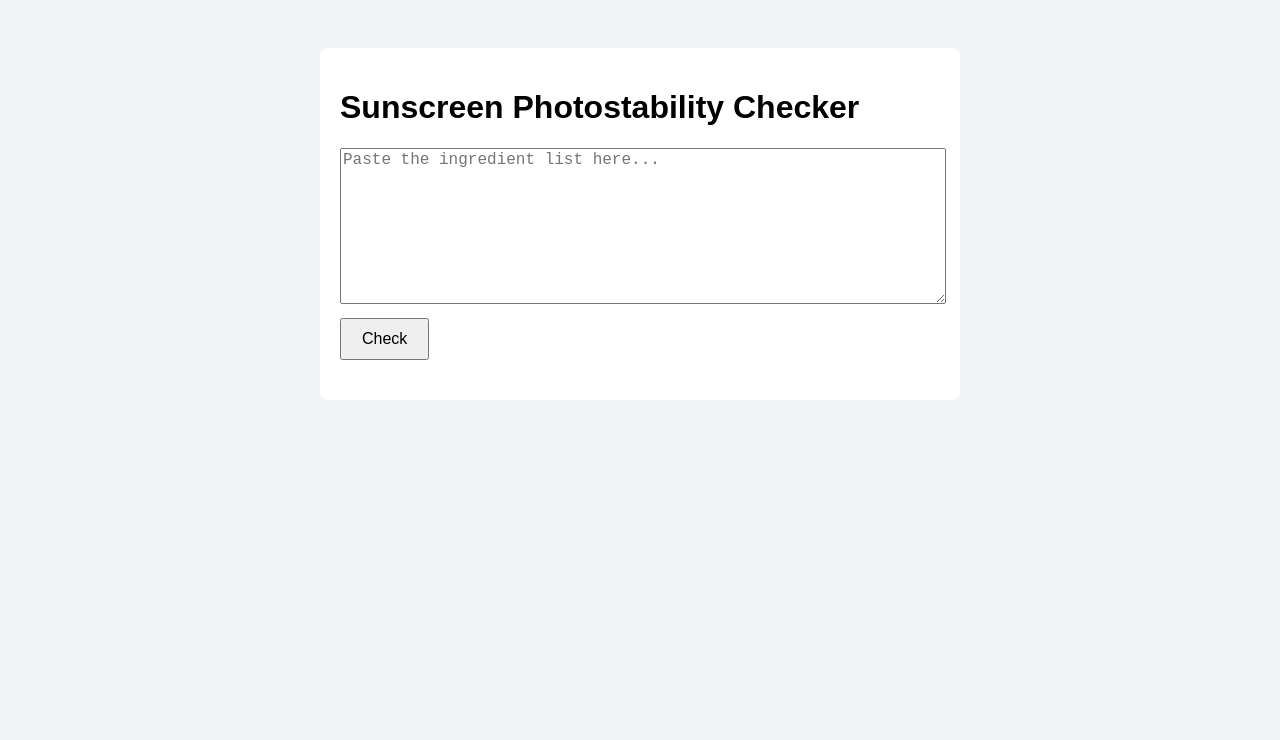
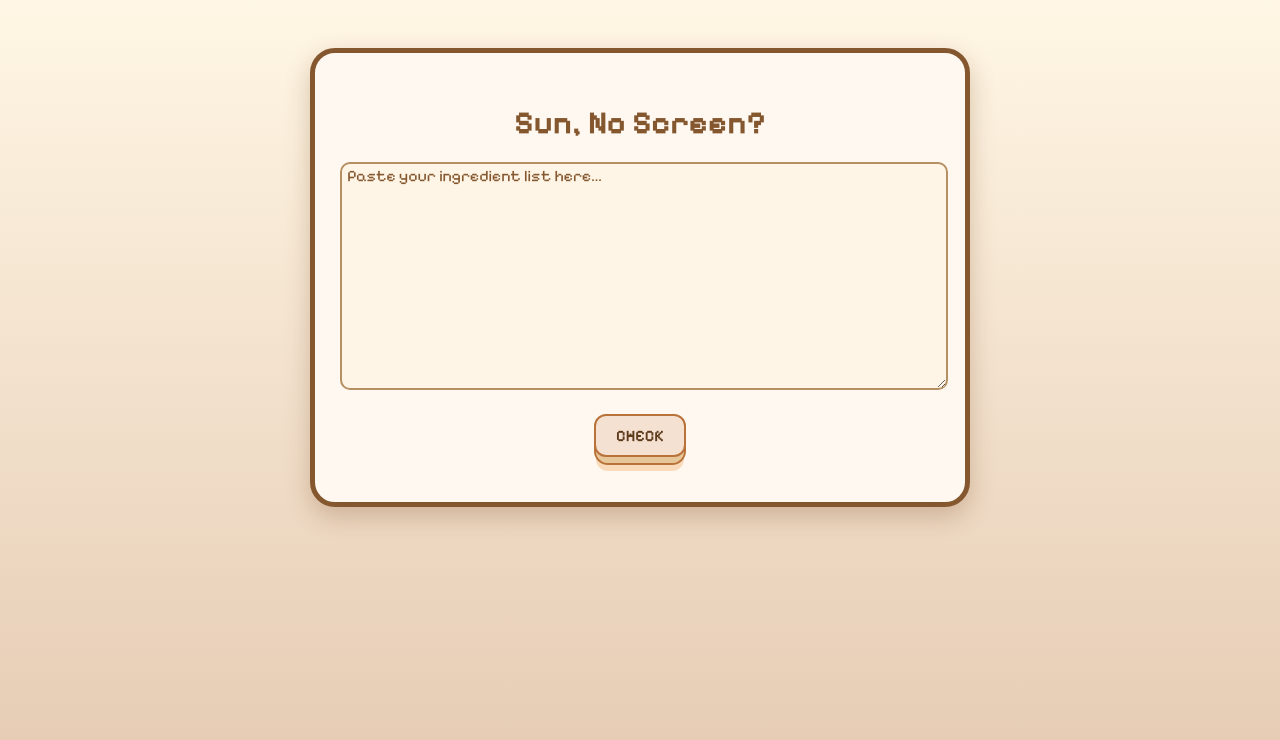
Before and after one commit to sumve/ismysunscreenstable, a plain HTML site: page index.html in a window 1280 px wide. Drawn offline with Linux system fonts and the light colour scheme.

Commit message:
UI updated.

```diff
--- a/index.html
+++ b/index.html
@@ -1,18 +1,30 @@
 <!DOCTYPE html>
 <html lang="en">
   <head>
-  <meta charset="UTF-8">
+    <meta charset="UTF-8" />
+    <meta name="viewport" content="width=device-width, initial-scale=1.0" />
     <title>Sunscreen Photostability Checker</title>
-  <link rel="stylesheet" href="style.css">
+    <link rel="stylesheet" href="style.css" />
+    <link rel="icon" href="favicon.png" />
+    <link rel="preconnect" href="https://fonts.googleapis.com" />
+    <link rel="preconnect" href="https://fonts.gstatic.com" crossorigin />
+    <link
+      href="https://fonts.googleapis.com/css2?family=Pixelify+Sans:wght@400..700&display=swap"
+      rel="stylesheet"
+    />
   </head>
   <body>
     <div class="container">
-    <h1>Sunscreen Photostability Checker</h1>
-    <textarea id="ingredients" placeholder="Paste the ingredient list here..."></textarea>
-    <button onclick="checkPhotostability()">Check</button>
+      <h1>Sun, No Screen?</h1>
+      <textarea
+        id="ingredients"
+        placeholder=" Paste your ingredient list here..."
+      ></textarea>
+      <div class="button-wrapper">
+        <button class="button" onclick="checkPhotostability()">Check</button>
+      </div>
       <div id="result"></div>
     </div>
-
     <script src="script.js"></script>
   </body>
 </html>
--- a/script.js
+++ b/script.js
@@ -1,20 +1,34 @@
 function checkPhotostability() {
   const input = document.getElementById("ingredients").value.toLowerCase();
 
-    // Define all aliases
-    const avobenzone = ["avobenzone", "butyl methoxydibenzoylmethane", "bmbm", "bmdbm", "parsol1789", "eusolex 9020"];
-    const octocrylene = ["octocrylene", "2-ethylhexyl 2-cyano-3,3-diphenylacrylate"];
-    const octinoxate = ["octinoxate", "ethylhexyl methoxycinnamate", "omc", "ehmc", "parsol mcx"];
+  const avobenzone = [
+    "avobenzone",
+    "butyl methoxydibenzoylmethane",
+    "bmbm",
+    "parsol1789",
+    "eusolex 9020",
+  ];
+  const octocrylene = [
+    "octocrylene",
+    "2-ethylhexyl 2-cyano-3, 3-diphenylacrylate",
+  ];
+  const octinoxate = [
+    "octinoxate",
+    "ethylhexyl methoxycinnamate",
+    "omc",
+    "ehmc",
+    "parsol mcx",
+  ];
   const zinc = ["zinc oxide"];
   const titanium = ["titanium dioxide"];
   const modernFilters = [
-      "diethylamino hydroxybenzoyl hexyl benzoate", // Uvinul A Plus
-      "ethylhexyl triazone",                        // Uvinul T 150
-      "bis-ethylhexyloxyphenol methoxyphenyl triazine" // Tinosorb S
+    "diethylamino hydroxybenzoyl hexyl benzoate", //Uvinul A Plus
+    "ethylhexyl triazone", //Uvinul T 150
+    "bis-ethylhexyloxyphenol methoxyphenyl triazine", //Tinosorb S
   ];
 
   function contains(list) {
-      return list.some(name => input.includes(name));
+    return list.some((name) => input.includes(name));
   }
 
   const hasAvobenzone = contains(avobenzone);
@@ -27,17 +41,18 @@ function checkPhotostability() {
   let result = "Not enough information.";
 
   if (hasAvobenzone && hasOctinoxate && hasOctocrylene) {
-      result = "❌ Not Recommended – Avobenzone + Octinoxate + Octocrylene is unstable.";
+    result = "❌ Not Recommended - Avobenzone + Octionoxate + Octocrylene is unstable.";
   } else if (hasAvobenzone && hasOctinoxate) {
-      result = "❌ Not Recommended – Avobenzone + Octinoxate is unstable.";
+    result = "❌ Not Recommended - Avobenzone + Octinoxate is unstable.";
   } else if (hasAvobenzone && hasOctocrylene) {
-      result = "✅ Recommended – Avobenzone is stabilized by Octocrylene.";
+    result = "✅ Recommended - Avobenzone is stabilized by Octocrylene.";
   } else if (hasOctinoxate && !hasAvobenzone) {
-      result = "✅ Recommended – Octinoxate alone is stable.";
-    } else if ((hasAvobenzone || hasOctinoxate) && (hasZinc || hasTitanium)) {
-      result = "⚠️ Conditionally OK – Has unstable combo, but Zinc/Titanium might help.";
+    result = "✅Recommended - Octinoxate alone is stable.";
+  } else if (hasAvobenzone && hasOctinoxate && (hasZinc || hasTitanium)) {
+    result =
+      "Conditionally OK - Has unstable combo, but Zinc/Titanium might help.";
   } else if (hasModern || hasZinc || hasTitanium) {
-      result = "✅ Recommended – Contains photostable filters.";
+    result = "✅ Recommended - Contains photostable filters.";
   }
 
   document.getElementById("result").textContent = result;
--- a/style.css
+++ b/style.css
@@ -1,30 +1,142 @@
+@import url('https://fonts.googleapis.com/css2?family=Pixelify+Sans:wght@400..700&display=swap');
+
 body {
-    font-family: Arial, sans-serif;
-    background-color: #f3f4f6;
-    padding: 40px;
+  font-family: "Pixelify Sans", sans-serif;
+  text-align: center;
+  padding: 40px 20px;
+  background: linear-gradient(
+  rgba(255, 245, 224, 0.85),
+  #b9733a6c
+  );
+  background-size: cover;
+  background-repeat: no-repeat;
+  background-position: center;
+  min-height: 100vh;
+  color: #5c3c1d;
 }
 
 .container {
   max-width: 600px;
   margin: auto;
-    background: white;
-    padding: 20px;
-    border-radius: 8px;
+  background: #fff8f0;
+  padding: 30px 25px;
+  border-radius: 25px;
+  border: 5px solid #84572f;
+  box-shadow: 0 10px 25px rgba(132, 87, 47, 0.3);
+}
+
+h1 {
+  font-size: 2rem;
+  margin-bottom: 20px;
+  color: #84572f;
 }
 
 textarea {
   width: 100%;
-    height: 150px;
-    margin-bottom: 10px;
+  height: 220px;
+  margin-bottom: 20px;
   font-size: 16px;
+  font-family: "Pixelify Sans", sans-serif;
+  border-radius: 10px;
+  border: 2px solid #b68f63;
+  resize: vertical;
+  background-color: #fff5e6;
+  color: #5c3c1d;
+  transition: border-color 0.3s ease, box-shadow 0.3s ease;
+}
+
+textarea:focus {
+  outline: none;
+  border-color: #84572f;
+  box-shadow: 0 0 10px rgba(132, 87, 47, 0.5);
+}
+
+textarea::placeholder {
+  color: #84572f;
+  opacity: 1;
+}
+
+.button-wrapper {
+  margin-bottom: 15px;
 }
 
 button {
+  position: relative;
+  display: inline-block;
+  cursor: pointer;
+  outline: none;
+  border: 0;
+  vertical-align: middle;
+  text-decoration: none;
+  font-family: "Pixelify Sans", sans-serif;
+  font-size: 16px;
+  font-weight: 600;
+  color: #5c3a1a;
+  text-transform: uppercase;
   padding: 10px 20px;
-    font-size: 16px;
+  background: #f4e1d2;
+  border: 2px solid #b9733a;
+  border-radius: 0.75em;
+  transform-style: preserve-3d;
+  transition:
+    background 150ms cubic-bezier(0, 0, 0.58, 1),
+    transform 150ms cubic-bezier(0, 0, 0.58, 1);
+}
+
+button::before {
+  position: absolute;
+  content: '';
+  width: 100%;
+  height: 100%;
+  top: 0; left: 0; right: 0; bottom: 0;
+  background: #d19a4c86;
+  border-radius: inherit;
+  box-shadow:
+    0 0 0 2px #b9733a,
+    0 0.5em 0 0 #f9dabb;
+  transform: translate3d(0, 0.5em, -1em);
+  transition:
+    transform 150ms cubic-bezier(0, 0, 0.58, 1),
+    box-shadow 150ms cubic-bezier(0, 0, 0.58, 1);
+  z-index: -1;
+}
+
+button:hover {
+  background: #f9dabb;
+  transform: translate(0, 0.2em);
+}
+
+button:hover::before {
+  box-shadow:
+    0 0 0 2px #b9733a,
+    0 0.4em 0 0 #f9dabb;
+  transform: translate3d(0, 0.4em, -1em);
+}
+
+button:active {
+  background: #f9dabb;
+  transform: translate(0, 0.6em);
+}
+
+button:active::before {
+  box-shadow: 0 0 0 2px #b9733a, 0 0 #f9dabb;
+  transform: translate3d(0, 0, -1em);
 }
 
 #result {
-    margin-top: 20px;
+  margin-top: 30px;
   font-weight: bold;
+  font-family: "Pixelify Sans", sans-serif;
+  font-size: 1rem;
+  text-align: left;
+  background-color: #fff5e6;
+  padding: 15px;
+  border-radius: 20px;
+  border: 2px dashed #b68f63;
+  word-wrap: break-word;
+  box-shadow: inset 0 0 5px rgba(182, 143, 99, 0.3);
 }
+
+#result:empty {
+  display:none;
+}
```
Also changed, not shown: favicon.png (added). Lines whose indentation alone changed are shown as unchanged.
